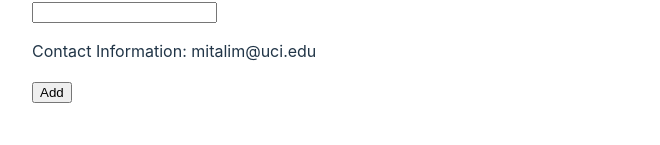
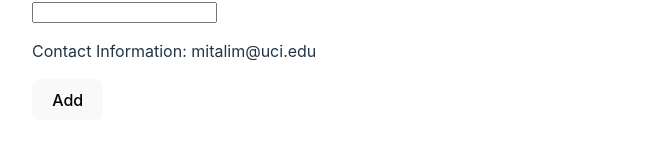
Before and after one commit to MaanPatel2005/ZotResearch, a React (Vite) app in the folder zot_research/: page / in a window 1280 px wide. Shown: the part 337-482 px from the top of the page, without its empty margins (224-884 px from the left). Built offline with nearby package versions, Linux system fonts and the light colour scheme.

Commit message:
Update AddPost.jsx

```diff
--- a/zot_research/src/AddPost.jsx
+++ b/zot_research/src/AddPost.jsx
@@ -1,10 +1,10 @@
-import React from 'react'
-import profpic from './assets/IMG_0326.jpg'
+import React, {useState} from 'react'
 import './AddPost.css'
 
 function AddPost() {
     return (
       <>
+      <div>
         <div>
         <h1 class = "heading">New Opportunity</h1>
         </div>
@@ -20,11 +20,12 @@ function AddPost() {
             <input type="text" id = "description" name="description" />
           </label>
           <p>Contact Information: mitalim@uci.edu</p>
-          <input type="submit" value="Add" />
+          <button>Add</button>
 
         </form>
+
+        </div>
       </>
     )
- }
-
+}
  export default AddPost
```
